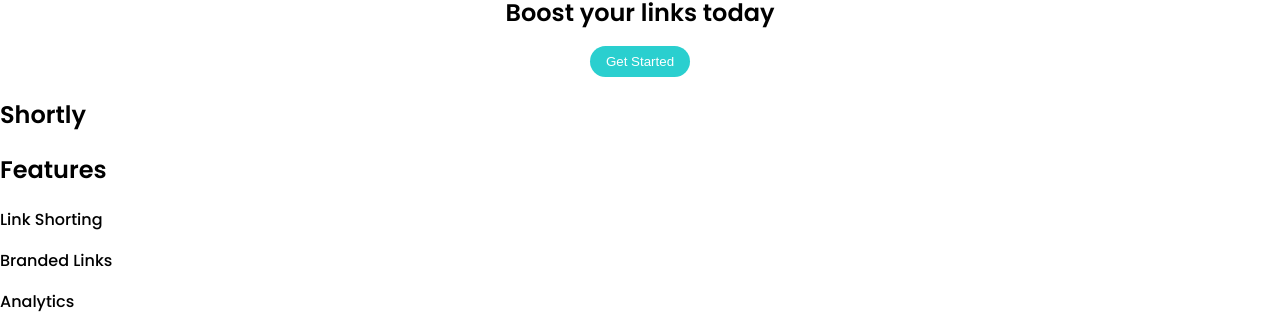
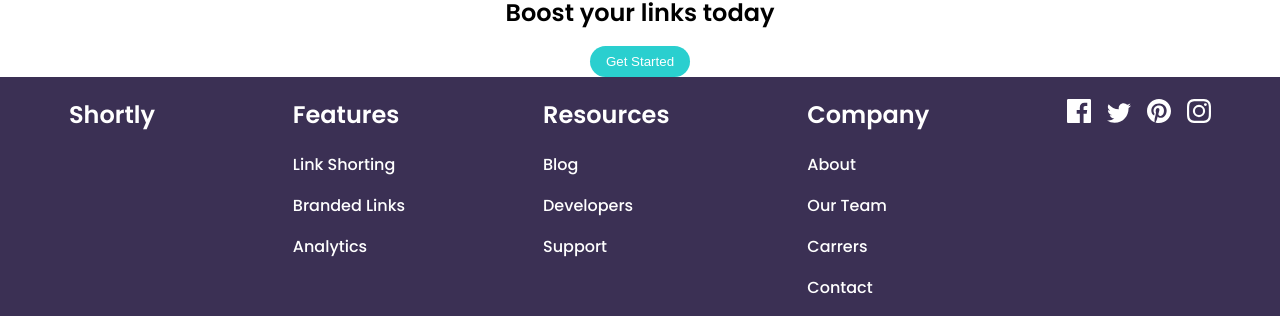
Before and after one commit to im-victor-mendez/React-URL_Shortening_API_Landing, a React (Create React App) app: page / in a window 1280 px wide. Shown: the part 636-952 px from the top of the page. Built offline with nearby package versions, Linux system fonts and the light colour scheme.

Commit message:
Styled Bottom layout.

```diff
--- a/src/components/layout/Bottom.jsx
+++ b/src/components/layout/Bottom.jsx
@@ -1,4 +1,6 @@
+import '../../styles/layout/Bottom.scss'
 import React from 'react'
+import "../../media/images/icon-facebook.svg";
 import { v4 as key } from "uuid";
 
 const features = [
@@ -52,19 +54,19 @@
 
 const socialMedias = [
     {
-        icon: '',
+        icon: <svg xmlns="http://www.w3.org/2000/svg" width="24" height="24"><path fill="#FFF" d="M22.675 0H1.325C.593 0 0 .593 0 1.325v21.351C0 23.407.593 24 1.325 24H12.82v-9.294H9.692v-3.622h3.128V8.413c0-3.1 1.893-4.788 4.659-4.788 1.325 0 2.463.099 2.795.143v3.24l-1.918.001c-1.504 0-1.795.715-1.795 1.763v2.313h3.587l-.467 3.622h-3.12V24h6.116c.73 0 1.323-.593 1.323-1.325V1.325C24 .593 23.407 0 22.675 0z"/></svg>,
         href: ''
     },
     {
-        icon: '',
+        icon: <svg xmlns="http://www.w3.org/2000/svg" width="24" height="20"><path fill="#FFF" d="M24 2.557a9.83 9.83 0 01-2.828.775A4.932 4.932 0 0023.337.608a9.864 9.864 0 01-3.127 1.195A4.916 4.916 0 0016.616.248c-3.179 0-5.515 2.966-4.797 6.045A13.978 13.978 0 011.671 1.149a4.93 4.93 0 001.523 6.574 4.903 4.903 0 01-2.229-.616c-.054 2.281 1.581 4.415 3.949 4.89a4.935 4.935 0 01-2.224.084 4.928 4.928 0 004.6 3.419A9.9 9.9 0 010 17.54a13.94 13.94 0 007.548 2.212c9.142 0 14.307-7.721 13.995-14.646A10.025 10.025 0 0024 2.557z"/></svg>,
         href: ''
     },
     {
-        icon: '',
+        icon: <svg xmlns="http://www.w3.org/2000/svg" width="24" height="24"><path fill="#FFF" d="M12 0C5.373 0 0 5.372 0 12c0 5.084 3.163 9.426 7.627 11.174-.105-.949-.2-2.405.042-3.441.218-.937 1.407-5.965 1.407-5.965s-.359-.719-.359-1.782c0-1.668.967-2.914 2.171-2.914 1.023 0 1.518.769 1.518 1.69 0 1.029-.655 2.568-.994 3.995-.283 1.194.599 2.169 1.777 2.169 2.133 0 3.772-2.249 3.772-5.495 0-2.873-2.064-4.882-5.012-4.882-3.414 0-5.418 2.561-5.418 5.207 0 1.031.397 2.138.893 2.738a.36.36 0 01.083.345l-.333 1.36c-.053.22-.174.267-.402.161-1.499-.698-2.436-2.889-2.436-4.649 0-3.785 2.75-7.262 7.929-7.262 4.163 0 7.398 2.967 7.398 6.931 0 4.136-2.607 7.464-6.227 7.464-1.216 0-2.359-.631-2.75-1.378l-.748 2.853c-.271 1.043-1.002 2.35-1.492 3.146C9.57 23.812 10.763 24 12 24c6.627 0 12-5.373 12-12 0-6.628-5.373-12-12-12z"/></svg>,
         href: ''
     },
     {
-        icon: '',
+        icon: <svg xmlns="http://www.w3.org/2000/svg" width="24" height="24"><path fill="#FFF" d="M12 2.163c3.204 0 3.584.012 4.85.07 3.252.148 4.771 1.691 4.919 4.919.058 1.265.069 1.645.069 4.849 0 3.205-.012 3.584-.069 4.849-.149 3.225-1.664 4.771-4.919 4.919-1.266.058-1.644.07-4.85.07-3.204 0-3.584-.012-4.849-.07-3.26-.149-4.771-1.699-4.919-4.92-.058-1.265-.07-1.644-.07-4.849 0-3.204.013-3.583.07-4.849.149-3.227 1.664-4.771 4.919-4.919 1.266-.057 1.645-.069 4.849-.069zM12 0C8.741 0 8.333.014 7.053.072 2.695.272.273 2.69.073 7.052.014 8.333 0 8.741 0 12c0 3.259.014 3.668.072 4.948.2 4.358 2.618 6.78 6.98 6.98C8.333 23.986 8.741 24 12 24c3.259 0 3.668-.014 4.948-.072 4.354-.2 6.782-2.618 6.979-6.98.059-1.28.073-1.689.073-4.948 0-3.259-.014-3.667-.072-4.947-.196-4.354-2.617-6.78-6.979-6.98C15.668.014 15.259 0 12 0zm0 5.838a6.162 6.162 0 100 12.324 6.162 6.162 0 000-12.324zM12 16a4 4 0 110-8 4 4 0 010 8zm6.406-11.845a1.44 1.44 0 100 2.881 1.44 1.44 0 000-2.881z"/></svg>,
         href: ''
     }
 ]
--- /dev/null
+++ b/src/styles/layout/Bottom.scss
@@ -0,0 +1,26 @@
+#bottom {
+    display: flex;
+    justify-content: space-around;
+    align-items: baseline;
+
+    background-color: var(--dark);
+    color: white;
+
+    p {
+        &:hover {
+            color: var(--cyan);
+        }
+    }
+
+    #social-medias {
+        display: flex;
+        gap: 1rem;
+        i {
+            &:hover {
+                * {
+                    fill: var(--cyan);
+                }
+            }
+        }
+    }
+}
```
